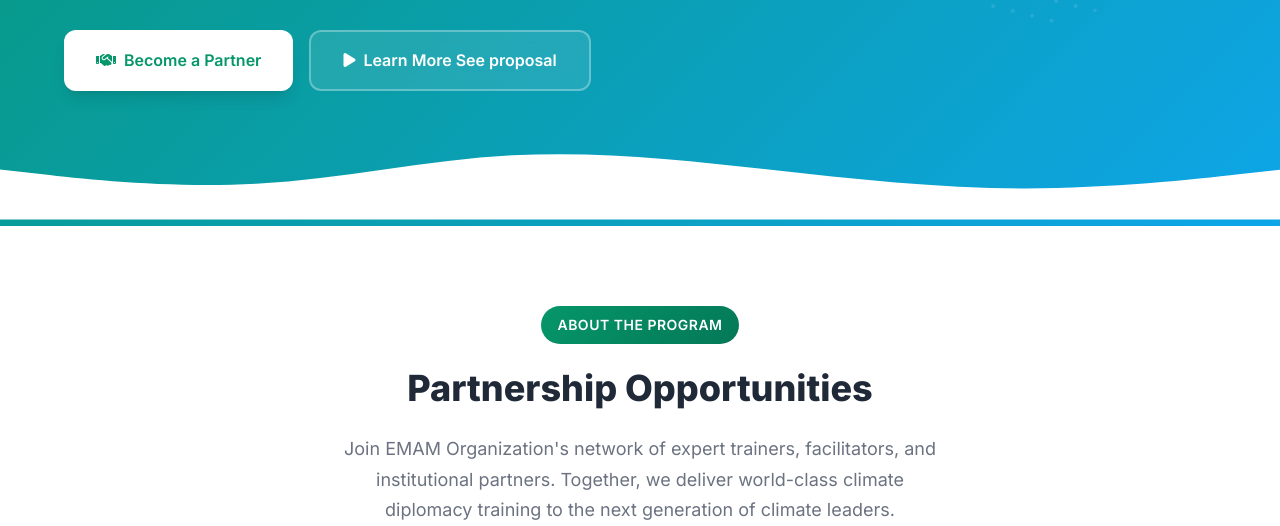
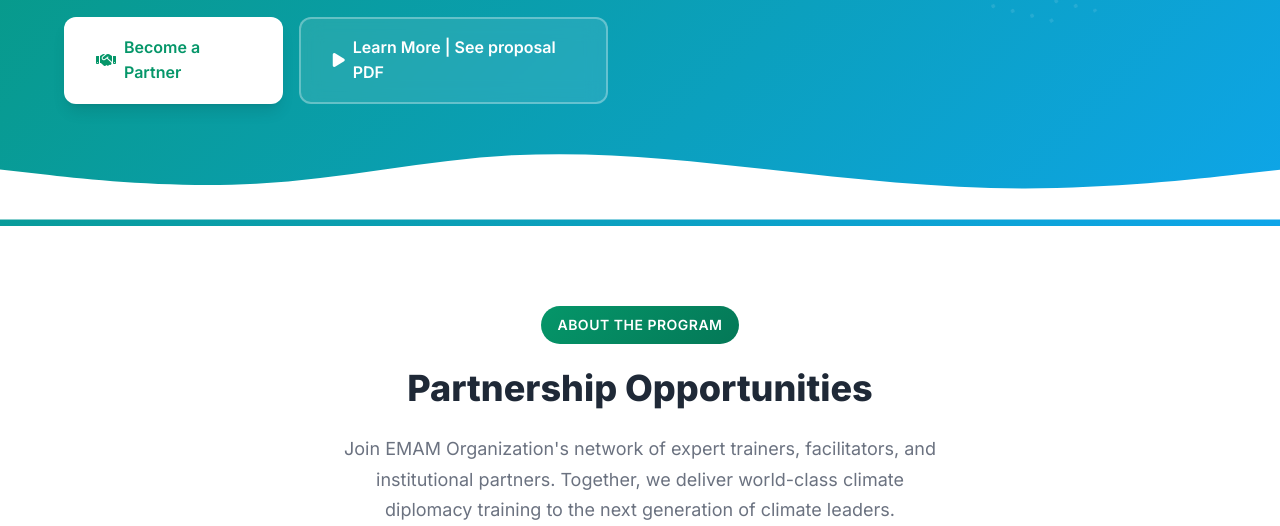
Before and after one commit to MO-Elsamahy/Climate-rangers, a website: page index.html in a window 1280 px wide. Shown: the part 574-1100 px from the top of the page. Drawn offline with Linux system fonts and the light colour scheme.

Commit message:
Update index.html

```diff
--- a/index.html
+++ b/index.html
@@ -74,8 +74,7 @@
                     </a>
                     <a href="https://kuwmsbxqufjvjaianpmp.supabase.co/storage/v1/object/public/applications/Climate%20Rangers%20(AI%20Global%20Patch).pdf" class="btn btn-secondary">
                         <i class="fas fa-play"></i>
-                        Learn More
-                        See proposal
+                        Learn More | See proposal PDF
                     </a>
                 </div>
             </div>
```
